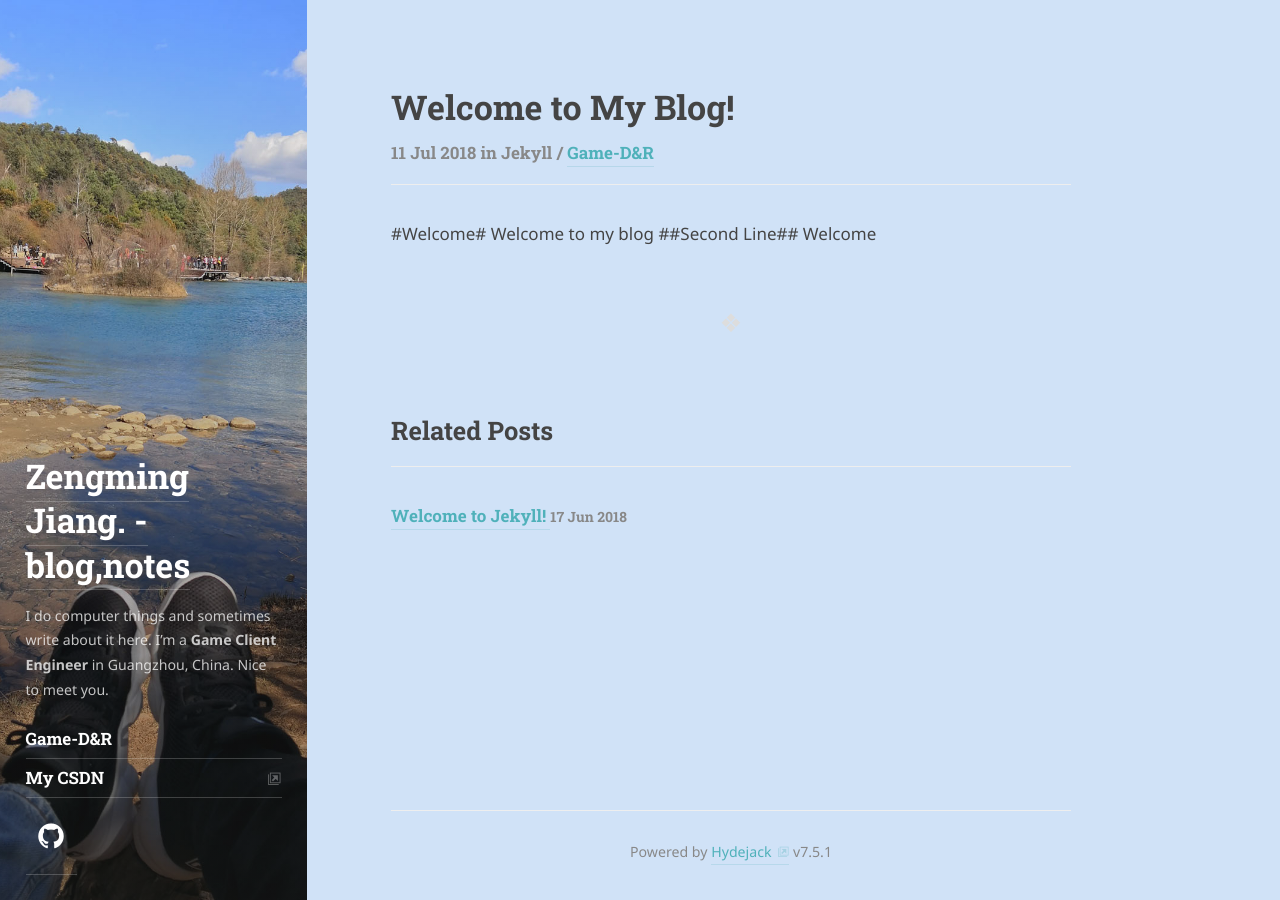
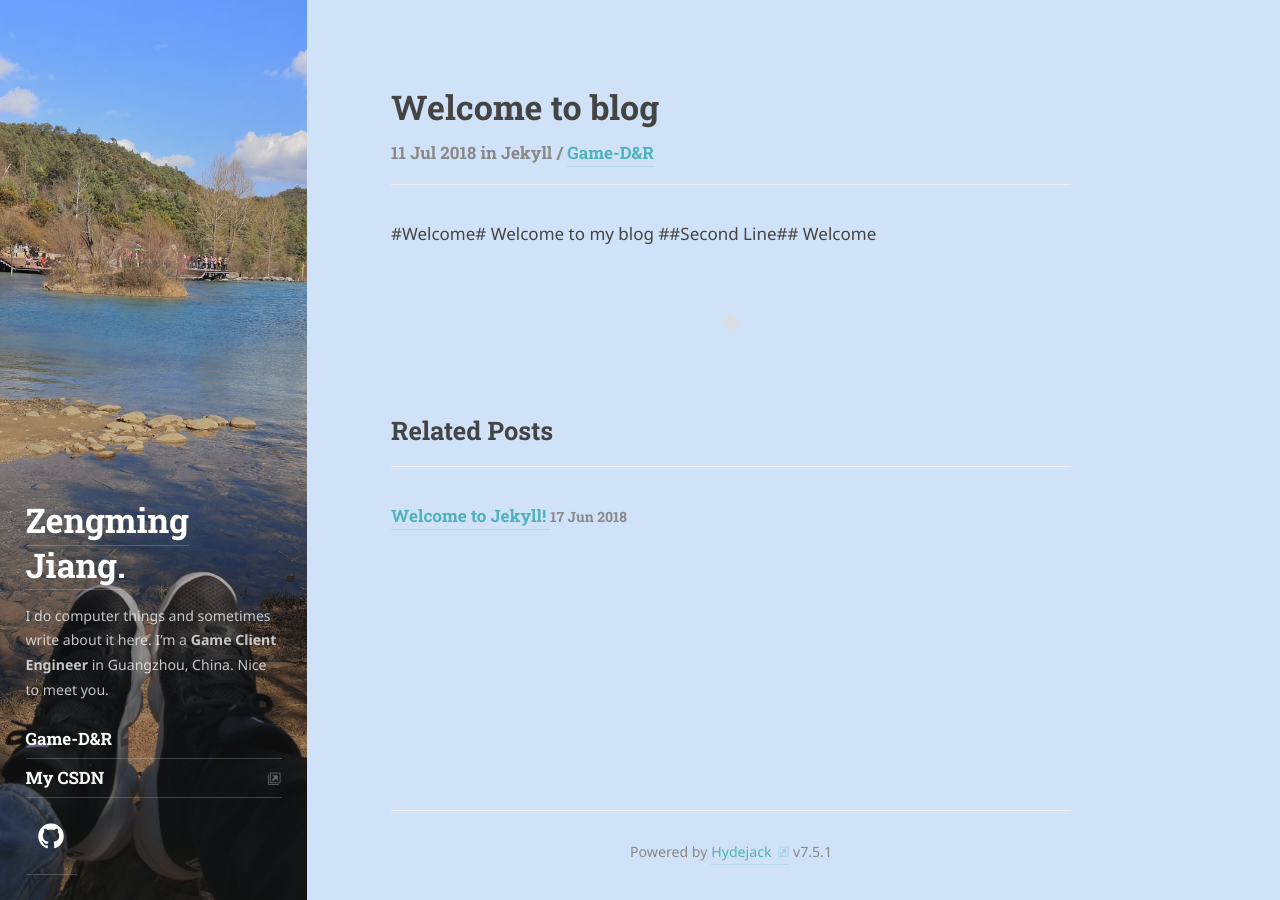
Before and after one commit to ZengmingJiang/ZengmingJiang.github.io, a Jekyll site: the page built from _posts/2018-7-11-welcome-to-blog.markdown, in a window 1280 px wide. Built offline with Jekyll 4.4.1, drawn with Linux system fonts in a browser that asks for light colours; some web fonts are replaced; comment, search, counter and statistics services are not loaded.

Commit message:
modify blog
modify blog

```diff
--- a/_config.yml
+++ b/_config.yml
@@ -13,7 +13,7 @@
 # you will see them accessed via {{ site.title }}, {{ site.email }}, and so on.
 # You can create any custom variable you would like, and they will be accessible
 # in the templates via {{ site.myvariable }}.
-title: Zengming Jiang. - blog,notes
+title: Zengming Jiang.
 email: 	zengmingjiang@foxmail.com
 description: >- # this means to ignore newlines until "baseurl:"
   I do computer things and sometimes write about it here.
--- a/_posts/2018-7-11-welcome-to-my-blog.markdown
+++ b/_posts/2018-7-11-welcome-to-blog.markdown
@@ -1,6 +1,6 @@
 ---
 layout: post
-title:  "Welcome to My Blog!"
+title:  "Welcome to blog"
 date:   2018-07-11 21:55:26 +0800
 categories: [jekyll, Game-D&R]
 ---
```
